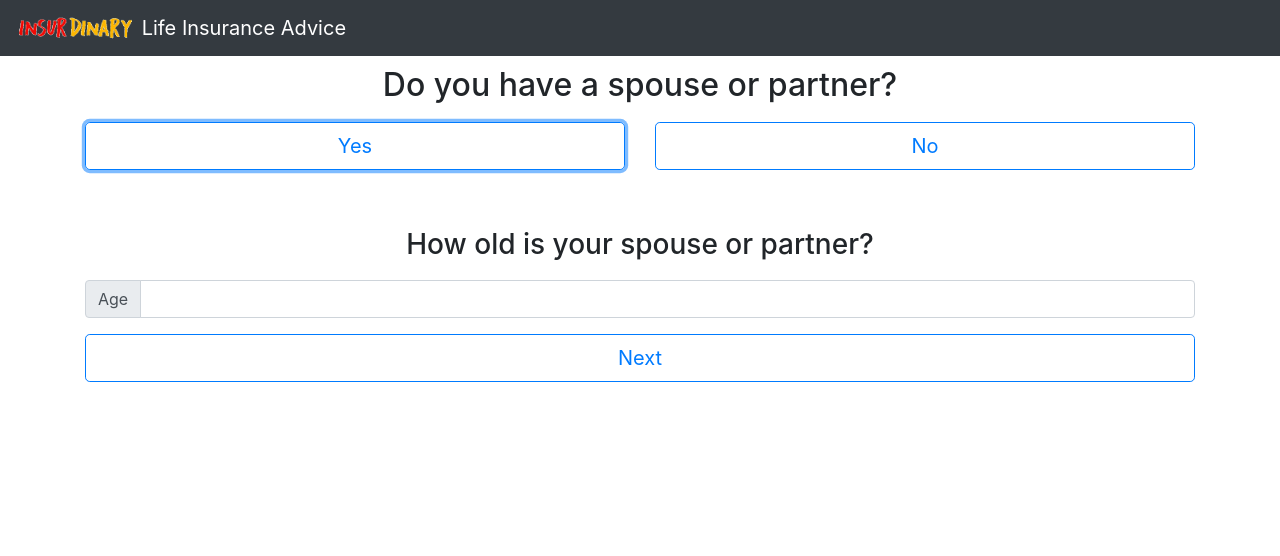
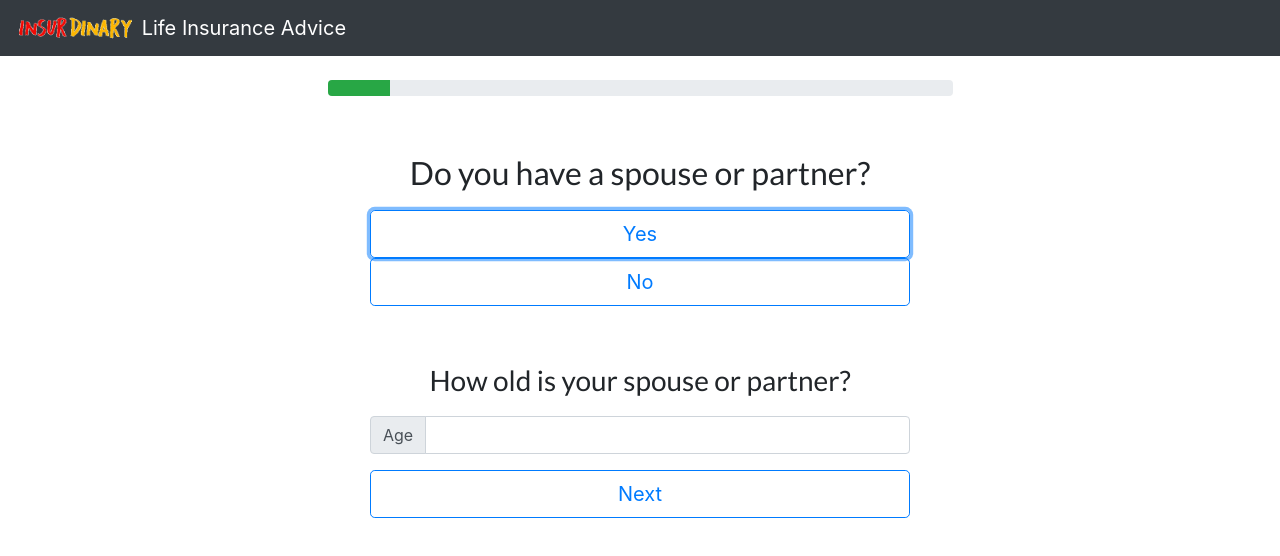
Before and after one commit to samunt/insurdinary, a Next.js app: page / in a window 1280 px wide. Both pictures are taken after a click on the button "Yes". Shown: the top 556 px of the page. Built offline with nearby package versions, Linux system fonts and the light colour scheme.

Commit message:
progress on form

```diff
--- a/components/SpouseForm.js
+++ b/components/SpouseForm.js
@@ -1,4 +1,4 @@
-import React, {useContext, useState} from 'react';
+import React, {useContext, useState, Component} from 'react';
 import Button from 'react-bootstrap/Button';
 import styles from './SpouseForm.module.css';
 import Container from 'react-bootstrap/Container';
@@ -7,76 +7,117 @@ import Col from 'react-bootstrap/Col';
 import {DispatchContext} from "../contexts/FormContext";
 import FormControl from 'react-bootstrap/FormControl';
 import InputGroup from 'react-bootstrap/InputGroup';
-import { useRouter } from 'next/router'
+import { withRouter } from 'next/router'
+import ProgressBar from 'react-bootstrap/ProgressBar';
+import Form from 'react-bootstrap/Form';
 
-export default function SpouseForm() {
-    const dispatch = useContext(DispatchContext);
-    let [hasSpouse, updateHasSpouse] = useState(false);
-    const router = useRouter();
-    let spouse;
-    let spouseAge;
-    let nextPage;
-    if (hasSpouse) {
-        spouse = <Row>
-            <Col xs={12} md={12} lg={12}>
-                <br/><br/>
-                <h3 className={styles.header}>How old is your spouse or partner?</h3>
-            </Col>
-        </Row>;
-        spouseAge = <Row>
-            <Col xs={12} md={12} lg={12}>
-                <InputGroup className="mb-3">
-                    <InputGroup.Prepend>
-                        <InputGroup.Text>Age</InputGroup.Text>
-                    </InputGroup.Prepend>
-                    <FormControl/>
-                </InputGroup>
-            </Col>
-        </Row>;
-        nextPage = <Row>
-            <Col xs={12} md={12} lg={12}>
-                <Button
-                    onClick={(e) => {
-                        dispatch({type: "SPOUSE_AGE", spouseAge: e.target.value});
-                        router.push('/children')
-                    }}
-                    style={{width: '100%'}}
-                    variant="outline-primary"
-                    size="lg" >Next</Button>{' '}
-            </Col>
-        </Row>;
+class SpouseForm extends Component {
+    constructor(props) {
+        super(props);
+        this.state = {
+            hasSpouse: false,
+            spouseAge: null
+        };
+
     }
+    static contextType = DispatchContext;
+    render() {
+        // const dispatch = useContext(DispatchContext);
+        // let [hasSpouse, updateHasSpouse] = useState(false);
+        // const router = useRouter();
+        const {router} = this.props;
+        console.log(this.context)
         return (
             <div>
+                <br/>
+                <Row>
+                    <Col xs={{span:6, offset: 3}} md={{span:6, offset: 3}} lg={{span:6, offset: 3}}>
+                        <ProgressBar variant="success" now={10} />
+                    </Col>
+                </Row>
+                <br/>
+
+                <Form onSubmit={(e) => {
+                    console.log(e)
+                    router.push('/children')
+                }}>
+
+                <br/>
                 <h2 className={styles.header}>Do you have a spouse or partner?</h2>
                 <Container>
                     <Row>
-                    <Col xs={6} md={6} lg={6}>
+                        <Col xs={6} md={{span:6, offset: 3}} lg={{span:6, offset: 3}}>
                             <Button
+                                className="align-button"
                                 onClick={() => {
-                                dispatch({type: "ADD_SPOUSE", spouse: true});
-                                updateHasSpouse(true);
+                                    this.setState({hasSpouse: true})
+                                    // dispatch({type: "ADD_SPOUSE", spouse: true});
+                                    // updateHasSpouse(true);
                                 }}
                                 style={{width: '100%'}}
                                 variant="outline-primary"
                                 size="lg" >Yes</Button>{' '}
                         </Col>
-                    <Col xs={6} md={6} lg={6}>
+                        <Col xs={6} md={{span:6, offset: 3}} lg={{span:6, offset: 3 }}>
                             <Button
-                            onClick={() => {
-                                dispatch({type: "ADD_SPOUSE", spouse: false});
-                                router.push('/children')
+                                className="align-button"
+                                onClick={(e) => {
+                                    e.preventDefault();
+                                    this.setState({hasSpouse: false});
+                                    this.context.dispatch({type: "ADD_SPOUSE", spouse: false});
+                                    // router.push('/children')
                                 }}
                                 style={{width: '100%'}}
                                 variant="outline-primary"
+                                type="submit"
                                 size="lg" >No</Button>{' '}
                         </Col>
                     </Row>
-                {spouse}
-                {spouseAge}
-                {nextPage}
+                </Container>
+                </Form>
+                    {this.state.hasSpouse === true ?
+                        <Container>
+                            <Row>
+                                <Col xs={12} md={12} lg={{span:6, offset: 3}}>
+                                    <br/><br/>
+                                    <h3 className={styles.header}>How old is your spouse or partner?</h3>
+                                </Col>
+                            </Row>
+                            <Form onSubmit={(e) => {
+                                e.preventDefault();
+                                this.context.dispatch({type: "SPOUSE_AGE", spouseAge: this.state.spouseAge})
+                                router.push('/children');
+                            }}>
+                            <Row>
+                                <Col xs={12} md={12} lg={{span:6, offset: 3}}>
+                                    <InputGroup className="mb-3">
+                                        <InputGroup.Prepend>
+                                            <InputGroup.Text>Age</InputGroup.Text>
+                                        </InputGroup.Prepend>
+                                        <FormControl onChange={(e) => {
+                                            this.setState({spouseAge: e.target.value})
 
+                                        }}/>
+                                    </InputGroup>
+                                </Col>
+                            </Row>
+                            <Row>
+                                <Col xs={12} md={12} lg={{span:6, offset: 3}}>
+                                    <Button
+                                        style={{width: '100%'}}
+                                        type="submit"
+                                        variant="outline-primary"
+                                        size="lg" >Next</Button>{' '}
+                                </Col>
+                            </Row>
+                            </Form>
                      </Container>
+
+                        : null}
+
             </div>
         )
     }
+}
+
+export default withRouter(SpouseForm)
--- a/components/SpouseForm.module.css
+++ b/components/SpouseForm.module.css
@@ -1,4 +1,7 @@
+@import url('https://fonts.googleapis.com/css2?family=Lato&display=swap');
+
 .header {
     text-align: center;
     padding: 10px;
+    font-family: Lato, sans-serif;
 }
```
Lines whose indentation alone changed are shown as unchanged.
